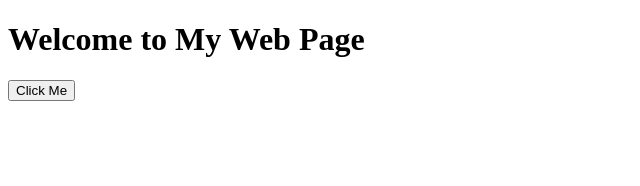
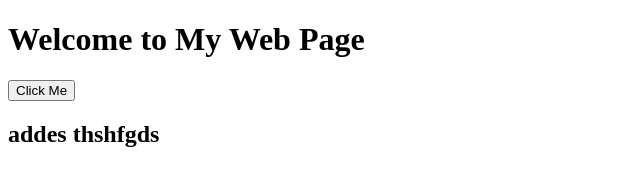
Before and after one commit to pranavv444/testrepo, a plain HTML site: page index.html in a window 1280 px wide. Shown: the whole page, without its empty margins (0-640 px from the left). Drawn offline with Linux system fonts and the light colour scheme.

Commit message:
Update index.html

```diff
--- a/index.html
+++ b/index.html
@@ -14,7 +14,7 @@
 
 <!-- Element to display the message -->
 <p id="message"></p>
-
+<h2>addes thshfgds</h2>
 <script>
     // JavaScript function to display a message
     function displayMessage() {
```
